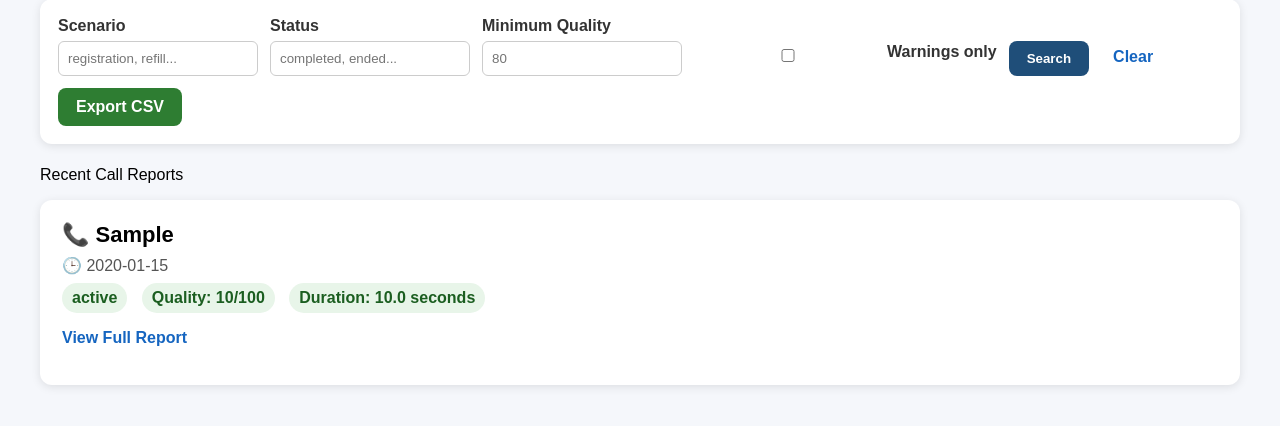
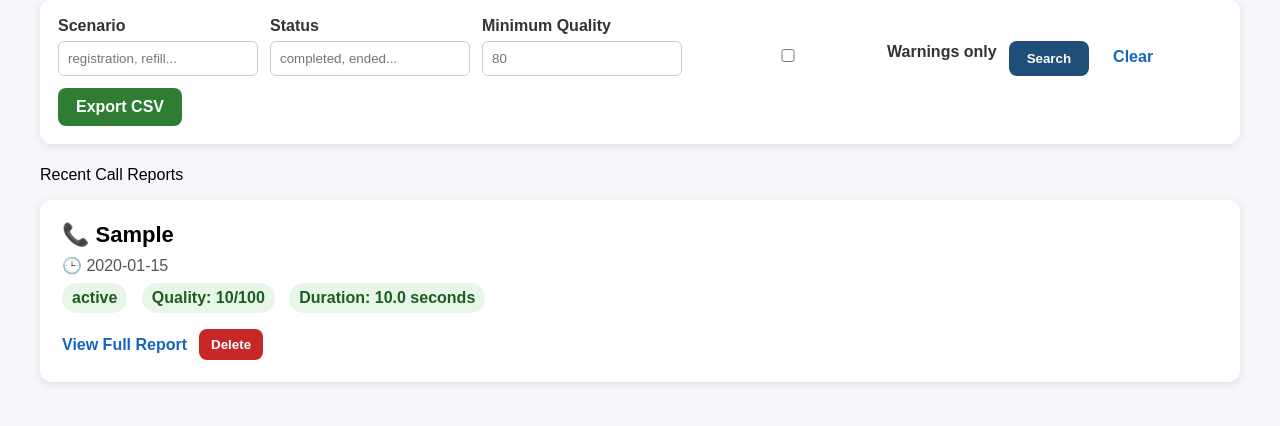
Before and after one commit to dandrek123/athena-voice-bot, a Flask app: page / in a window 1280 px wide. Shown: the part 287-713 px from the top of the page. Run offline with Flask 3, Linux system fonts and the light colour scheme; tables that the repository leaves empty hold one stand-in row (values such as "Sample post").

Commit message:
Add dashboard delete action for call reports

```diff
--- a/database.py
+++ b/database.py
@@ -124,3 +124,13 @@ def search_calls(scenario=None, status=None, warnings_only=False, min_quality=No
     conn.close()
 
     return rows
+
+
+def delete_call(call_id):
+    conn = get_connection()
+    cursor = conn.cursor()
+
+    cursor.execute("DELETE FROM calls WHERE id = ?", (call_id,))
+
+    conn.commit()
+    conn.close()
--- a/templates/dashboard.html
+++ b/templates/dashboard.html
@@ -165,6 +165,31 @@
             color: #1565c0;
             font-weight: bold;
         }
+
+        .card-actions {
+            display: flex;
+            gap: 12px;
+            align-items: center;
+            margin-top: 16px;
+        }
+
+        .delete-form {
+            margin: 0;
+        }
+
+        .delete-button {
+            padding: 8px 12px;
+            border: none;
+            border-radius: 8px;
+            background: #c62828;
+            color: white;
+            font-weight: bold;
+            cursor: pointer;
+        }
+
+        .delete-button:hover {
+            background: #d32f2f;
+        }
     </style>
 </head>
 <body>
@@ -238,9 +263,13 @@
     <span class="badge">Quality: {{ report.quality }}</span>
     <span class="badge">Duration: {{ report.duration }}</span>
 
-    <p>
+    <div class="card-actions">
         <a href="/report/{{ report.filename }}">View Full Report</a>
-    </p>
+
+        <form class="delete-form" method="POST" action="/delete-call/{{ report.id }}" onsubmit="return confirm('Delete this call report from the dashboard?');">
+            <button class="delete-button" type="submit">Delete</button>
+        </form>
+    </div>
 </div>
 {% endfor %}
 
--- a/twiml_server.py
+++ b/twiml_server.py
@@ -3,10 +3,10 @@ import io
 import os
 from datetime import datetime
 
-from flask import Flask, Response, abort, render_template, request
+from flask import Flask, Response, abort, redirect, render_template, request
 from twilio.twiml.voice_response import Gather, VoiceResponse
 from patient import load_persona, patient_response
-from database import init_db, save_call_report, get_all_calls, search_calls
+from database import init_db, save_call_report, get_all_calls, search_calls, delete_call
 
 app = Flask(__name__)
 
@@ -349,6 +349,7 @@ def get_database_reports(calls=None):
         filename = os.path.basename(report_path) if report_path else ""
 
         reports.append({
+            "id": call["id"],
             "filename": filename,
             "scenario": call["scenario"],
             "status": call["status"],
@@ -480,6 +481,13 @@ def dashboard():
 def analytics():
     data = calculate_analytics()
     return render_template("analytics.html", data=data)
+
+
+# Route to delete a call by ID
+@app.route("/delete-call/<int:call_id>", methods=["POST"])
+def delete_call_route(call_id):
+    delete_call(call_id)
+    return redirect("/dashboard")
 
 
 # CSV export route for calls
```
